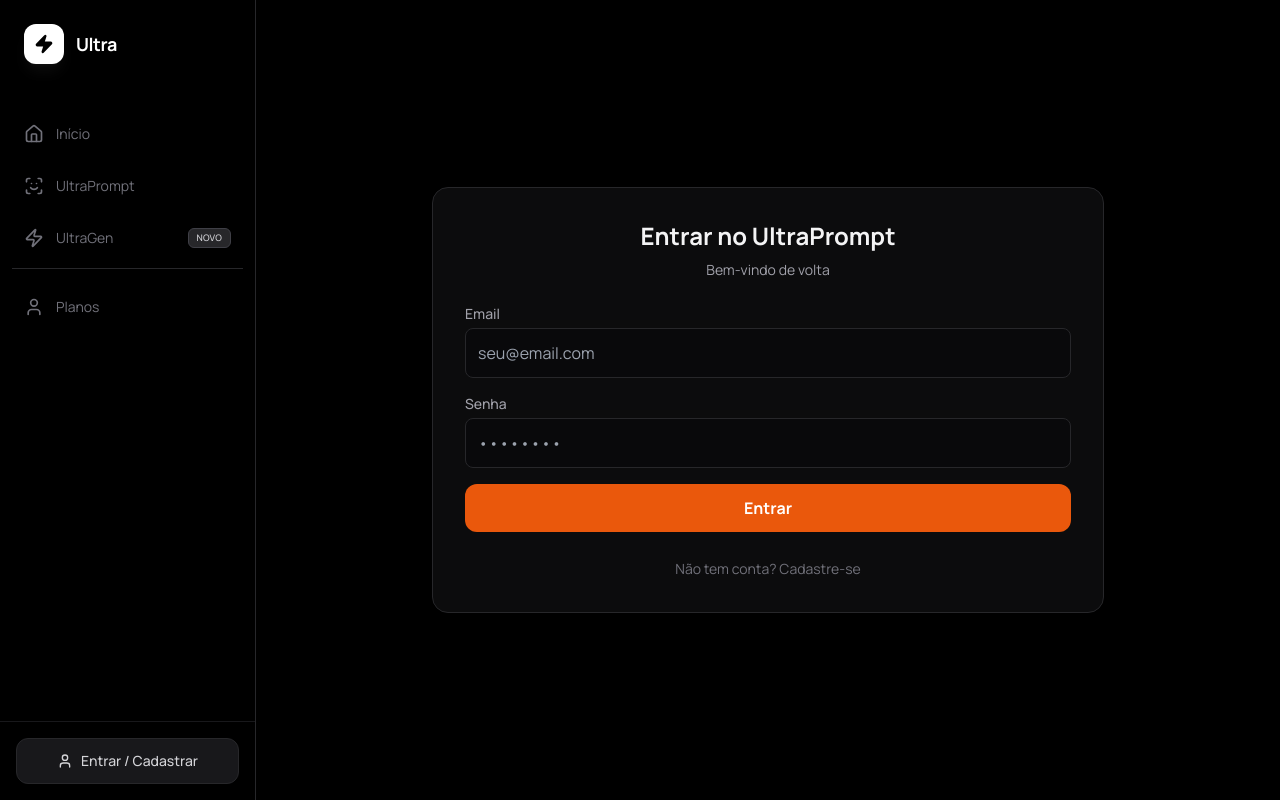
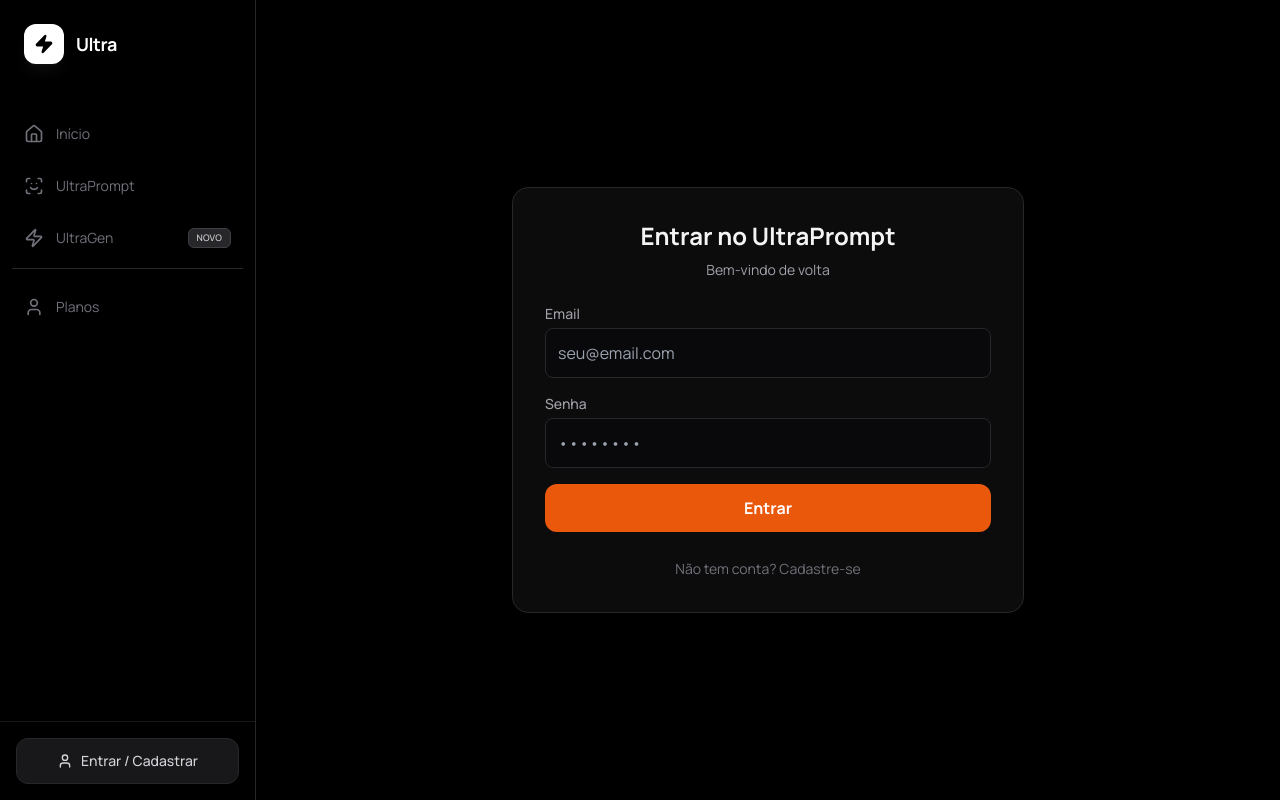
Before and after one commit to BrianSantos95/ultraprompt, a React (Vite) app: page / in a window 1280 px wide. Both pictures are taken after a click on the button "Entrar / Cadastrar". Built offline with nearby package versions, Linux system fonts and the light colour scheme; no server answers.

Commit message:
Standardize Login component width to max-w-lg and add w-full

```diff
--- a/components/auth/Login.tsx
+++ b/components/auth/Login.tsx
@@ -39,8 +39,8 @@
     };
 
     return (
-        <div className="flex flex-col items-center justify-center min-h-[60vh] text-zinc-100 p-4">
-            <div className="w-full max-w-2xl bg-zinc-900/50 border border-zinc-800 rounded-2xl p-8 space-y-6 animate-in zoom-in-95 duration-300">
+        <div className="w-full flex flex-col items-center justify-center min-h-[60vh] text-zinc-100 p-4">
+            <div className="w-full max-w-lg bg-zinc-900/50 border border-zinc-800 rounded-2xl p-8 space-y-6 animate-in zoom-in-95 duration-300">
                 <div className="text-center space-y-2">
                     <h1 className="text-2xl font-bold">{isSignUp ? 'Criar Conta' : 'Entrar no UltraPrompt'}</h1>
                     <p className="text-zinc-400 text-sm">
```
